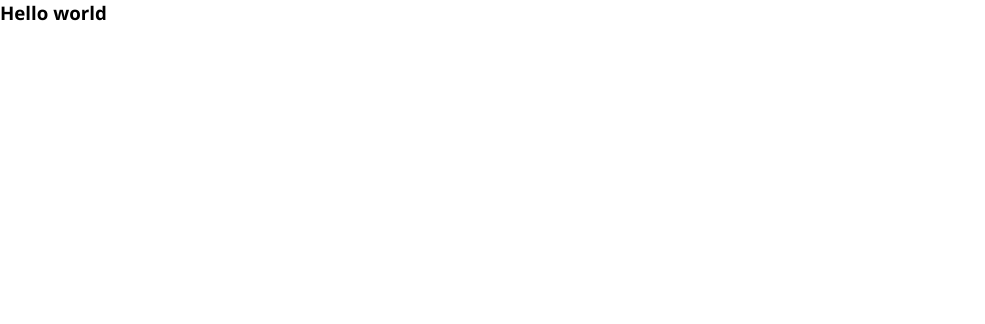
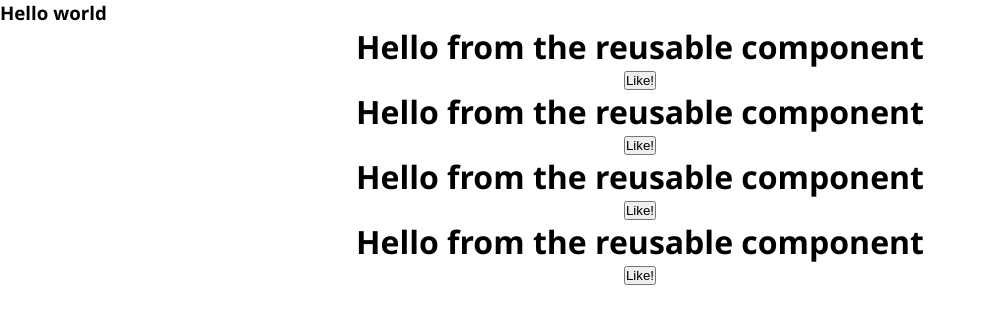
Before and after one commit to arduan/react_bogdan, a React (Create React App) app: page / in a window 1280 px wide. Shown: the top 324 px of the page, without its empty margins (0-985 px from the left). Built offline with nearby package versions, Linux system fonts and the light colour scheme.

Commit message:
Component add.

```diff
--- a/src/App.js
+++ b/src/App.js
@@ -1,9 +1,23 @@
 import './App.css';
+
+
+function MyComponent() {
+  return (
+      <div>
+        <h1>Hello from the reusable component</h1>
+        <button>Like!</button>
+      </div>
+  )
+
+}
 
 function App() {
   return (
     <div className="App">
-
+      <MyComponent />
+      <MyComponent />
+      <MyComponent />
+      <MyComponent />
     </div>
   );
 }
```
